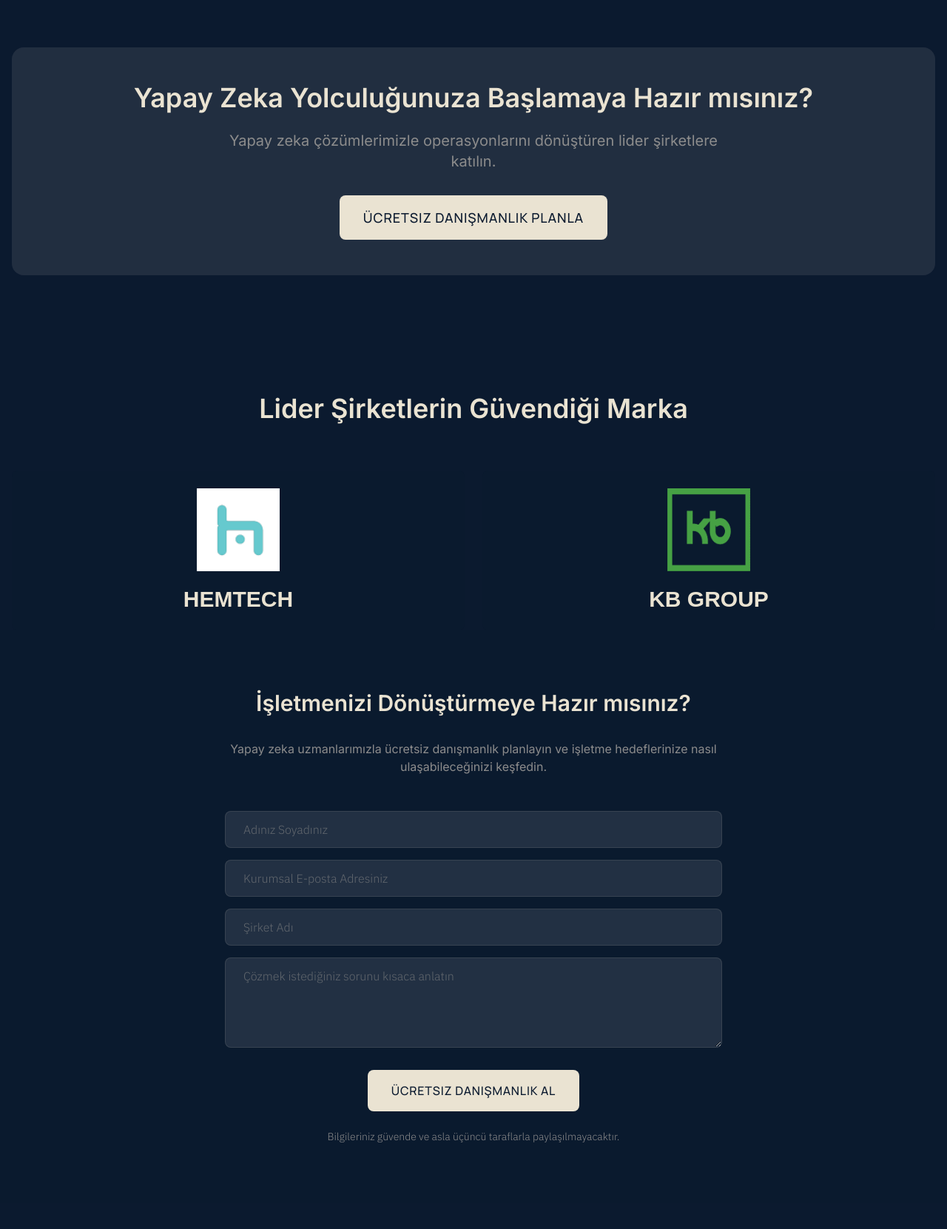
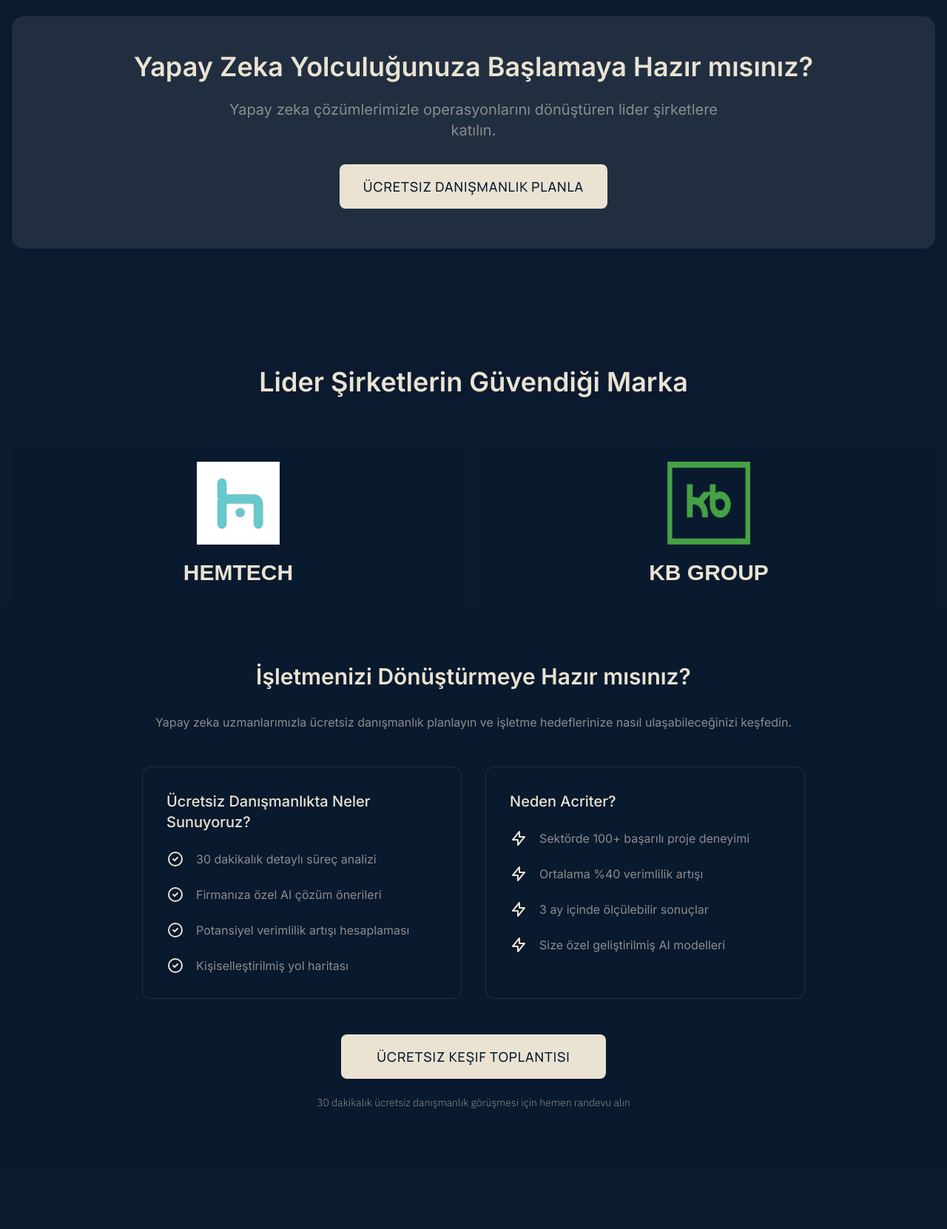
Before and after one commit to Ernosto0/Acriter-landingpage, a Django app: page / in a window 1280 px wide. Shown: the part 2720-4381 px from the top of the page at 74% size. Run offline with Django 5.2, Linux system fonts and the light colour scheme; some libraries are stand-ins or nearby versions; some web fonts are replaced.

Commit message:
Refactor landing page layout and content for improved user experience. Adjust navigation bar spacing, update hero section text, and replace buttons with links for scheduling consultations. Enhance contact form section with detailed offerings and reasons to choose Acriter, while updating contact information for better accessibility.

```diff
--- a/funnel/templates/funnel/landing.html
+++ b/funnel/templates/funnel/landing.html
@@ -64,15 +64,15 @@
 
     <!-- Navigation with Scroll Effect -->
     <nav class="fixed top-0 left-0 right-0 bg-primary/95 backdrop-blur-sm z-40 border-b border-accent/10 transition-all duration-300" id="navbar">
-        <div class="container mx-auto px-4 py-4">
+        <div class="container mx-auto px-4 py-1">
             <div class="flex justify-between items-center">
-                <div class="flex items-center gap-4">
+                <div class="flex items-center gap-3">
                     <div class="font-brand">
-                        <img src="{% static 'image/logo.PNG' %}" alt="Acriter Logo" class="h-24 md:h-28">
+                        <img src="{% static 'image/logo.PNG' %}" alt="Acriter Logo" class="h-14 md:h-16">
                     </div>
-                    <div class="text-5xl font-neue-haas tracking-tight">ACRITER</div>
+                    <div class="text-3xl font-neue-haas tracking-tight">ACRITER</div>
                 </div>
-                <button class="btn-primary bg-transparent border-2 border-accent text-content px-6 py-2 rounded-lg hover:bg-accent/10 transition-all">
+                <button class="btn-primary bg-transparent border-2 border-accent text-content px-5 py-1.5 rounded-lg hover:bg-accent/10 transition-all">
                     İletişim
                 </button>
             </div>
@@ -80,14 +80,14 @@
     </nav>
 
     <!-- Hero Section with Animation -->
-    <header class="pt-32 pb-20 md:pt-40 md:pb-32 relative overflow-hidden gradient-bg">
+    <header class="pt-28 pb-16 md:pt-36 md:pb-24 relative overflow-hidden gradient-bg">
         <!-- Floating Shapes -->
-        <div class="floating-shape" style="top: 20%; left: 10%; animation-delay: 0s;">
+        <div class="floating-shape" style="top: 15%; left: 10%; animation-delay: 0s;">
             <svg width="50" height="50" viewBox="0 0 50 50" fill="none">
                 <circle cx="25" cy="25" r="25" fill="currentColor"/>
             </svg>
         </div>
-        <div class="floating-shape" style="top: 60%; right: 15%; animation-delay: 2s;">
+        <div class="floating-shape" style="top: 30%; right: 15%; animation-delay: 2s;">
             <svg width="40" height="40" viewBox="0 0 40 40" fill="none">
                 <rect width="40" height="40" fill="currentColor"/>
             </svg>
@@ -107,9 +107,9 @@
                 <p class="text-xl md:text-2xl text-accent mb-12 font-subheading max-w-3xl mx-auto" data-aos="fade-up" data-aos-delay="100">
                     Acriter, her firmanın süreçlerine özel olarak geliştirilmiş yapay zekâ modelleriyle üretim verimliliğinizi %40'a kadar artırır.
                 </p>
-                <button class="btn-primary bg-content text-primary px-8 py-4 rounded-lg text-lg" data-aos="fade-up" data-aos-delay="200">
-                    Ücretsiz Danışmanlık Planla
-                </button>
+                <a href="https://calendly.com/acriter" target="_blank" class="btn-primary bg-content text-primary px-8 py-4 rounded-lg text-lg inline-block" data-aos="fade-up" data-aos-delay="200">
+                    Ücretsiz Keşif Toplantısı
+                </a>
             </div>
         </div>
     </header>
@@ -224,7 +224,7 @@
                         <p class="text-accent">Özel Model Geliştirme Deneyimi</p>
                     </div>
                     <div class="text-center">
-                        <div class="text-4xl md:text-5xl font-heading mb-4">12 ay</div>
+                        <div class="text-4xl md:text-5xl font-heading mb-4">3 ay</div>
                         <p class="text-accent">İçinde Ölçülebilir Sonuçlar</p>
                     </div>
                 </div>
@@ -273,9 +273,9 @@
                 <div class="bg-content/10 p-12 rounded-2xl text-center">
                     <h2 class="text-3xl md:text-4xl font-heading mb-6">Yapay Zeka Yolculuğunuza Başlamaya Hazır mısınız?</h2>
                     <p class="text-xl text-accent mb-8 max-w-2xl mx-auto">Yapay zeka çözümlerimizle operasyonlarını dönüştüren lider şirketlere katılın.</p>
-                    <button class="btn-primary bg-content text-primary px-8 py-4 rounded-lg hover:bg-content/90 transition-all text-lg">
+                    <a href="https://calendly.com/acriter" target="_blank" class="btn-primary bg-content text-primary px-8 py-4 rounded-lg hover:bg-content/90 transition-all text-lg inline-block">
                         Ücretsiz Danışmanlık Planla
-                    </button>
+                    </a>
                 </div>
             </div>
         </section>
@@ -364,49 +364,99 @@
         <!-- Contact Form Section with Enhanced UX -->
         <section class="py-20 bg-primary/50">
             <div class="container mx-auto px-4">
-                <div class="max-w-2xl mx-auto text-center">
-                    <h2 class="text-3xl font-heading mb-8" data-aos="fade-up">İşletmenizi Dönüştürmeye Hazır mısınız?</h2>
-                    <p class="text-accent mb-12 font-body" data-aos="fade-up" data-aos-delay="100">Yapay zeka uzmanlarımızla ücretsiz danışmanlık planlayın ve işletme hedeflerinize nasıl ulaşabileceğinizi keşfedin.</p>
+                <div class="max-w-4xl mx-auto">
+                    <h2 class="text-3xl font-heading mb-8 text-center" data-aos="fade-up">İşletmenizi Dönüştürmeye Hazır mısınız?</h2>
+                    <p class="text-accent mb-12 text-center font-body" data-aos="fade-up" data-aos-delay="100">Yapay zeka uzmanlarımızla ücretsiz danışmanlık planlayın ve işletme hedeflerinize nasıl ulaşabileceğinizi keşfedin.</p>
 
-                    <form method="POST" class="space-y-6" id="contactForm" data-aos="fade-up" data-aos-delay="200">
-                        {% csrf_token %}
-                        <div class="space-y-4">
-                            <input
-                                type="text"
-                                name="name"
-                                placeholder="Adınız Soyadınız"
-                                class="w-full px-6 py-3 rounded-lg bg-white/10 border border-accent/20 text-content placeholder-accent/60 focus:outline-none focus:border-accent font-helper form-input"
-                                required
-                            >
-                            <input
-                                type="email"
-                                name="email"
-                                placeholder="Kurumsal E-posta Adresiniz"
-                                class="w-full px-6 py-3 rounded-lg bg-white/10 border border-accent/20 text-content placeholder-accent/60 focus:outline-none focus:border-accent font-helper form-input"
-                                required
-                            >
-                            <input
-                                type="text"
-                                name="company"
-                                placeholder="Şirket Adı"
-                                class="w-full px-6 py-3 rounded-lg bg-white/10 border border-accent/20 text-content placeholder-accent/60 focus:outline-none focus:border-accent font-helper form-input"
-                                required
-                            >
-                            <textarea
-                                name="challenge"
-                                placeholder="Çözmek istediğiniz sorunu kısaca anlatın"
-                                rows="4"
-                                class="w-full px-6 py-3 rounded-lg bg-white/10 border border-accent/20 text-content placeholder-accent/60 focus:outline-none focus:border-accent font-helper form-input"
-                                required
-                            ></textarea>
+                    <div class="grid md:grid-cols-2 gap-8 mb-12">
+                        <!-- Left Column -->
+                        <div class="bg-primary/30 p-8 rounded-xl border border-accent/20" data-aos="fade-up" data-aos-delay="200">
+                            <h3 class="text-xl font-subheading mb-6">Ücretsiz Danışmanlıkta Neler Sunuyoruz?</h3>
+                            <ul class="space-y-6">
+                                <li class="flex items-center gap-4">
+                                    <div class="flex-shrink-0">
+                                        <svg class="w-6 h-6 text-content" fill="none" stroke="currentColor" viewBox="0 0 24 24">
+                                            <path stroke-linecap="round" stroke-linejoin="round" stroke-width="2" d="M9 12l2 2 4-4m6 2a9 9 0 11-18 0 9 9 0 0118 0z"></path>
+                                        </svg>
+                                    </div>
+                                    <span class="text-accent">30 dakikalık detaylı süreç analizi</span>
+                                </li>
+                                <li class="flex items-center gap-4">
+                                    <div class="flex-shrink-0">
+                                        <svg class="w-6 h-6 text-content" fill="none" stroke="currentColor" viewBox="0 0 24 24">
+                                            <path stroke-linecap="round" stroke-linejoin="round" stroke-width="2" d="M9 12l2 2 4-4m6 2a9 9 0 11-18 0 9 9 0 0118 0z"></path>
+                                        </svg>
+                                    </div>
+                                    <span class="text-accent">Firmanıza özel AI çözüm önerileri</span>
+                                </li>
+                                <li class="flex items-center gap-4">
+                                    <div class="flex-shrink-0">
+                                        <svg class="w-6 h-6 text-content" fill="none" stroke="currentColor" viewBox="0 0 24 24">
+                                            <path stroke-linecap="round" stroke-linejoin="round" stroke-width="2" d="M9 12l2 2 4-4m6 2a9 9 0 11-18 0 9 9 0 0118 0z"></path>
+                                        </svg>
+                                    </div>
+                                    <span class="text-accent">Potansiyel verimlilik artışı hesaplaması</span>
+                                </li>
+                                <li class="flex items-center gap-4">
+                                    <div class="flex-shrink-0">
+                                        <svg class="w-6 h-6 text-content" fill="none" stroke="currentColor" viewBox="0 0 24 24">
+                                            <path stroke-linecap="round" stroke-linejoin="round" stroke-width="2" d="M9 12l2 2 4-4m6 2a9 9 0 11-18 0 9 9 0 0118 0z"></path>
+                                        </svg>
+                                    </div>
+                                    <span class="text-accent">Kişiselleştirilmiş yol haritası</span>
+                                </li>
+                            </ul>
                         </div>
-                        <button type="submit" class="btn-primary bg-content text-primary px-8 py-4 rounded-lg hover:bg-content/90 transition-all w-full md:w-auto">
-                            Ücretsiz Danışmanlık Al
-                        </button>
-                        <p class="text-accent text-sm font-helper mt-4">
-                            Bilgileriniz güvende ve asla üçüncü taraflarla paylaşılmayacaktır.
+
+                        <!-- Right Column -->
+                        <div class="bg-primary/30 p-8 rounded-xl border border-accent/20" data-aos="fade-up" data-aos-delay="300">
+                            <h3 class="text-xl font-subheading mb-6">Neden Acriter?</h3>
+                            <ul class="space-y-6">
+                                <li class="flex items-center gap-4">
+                                    <div class="flex-shrink-0">
+                                        <svg class="w-6 h-6 text-content" fill="none" stroke="currentColor" viewBox="0 0 24 24">
+                                            <path stroke-linecap="round" stroke-linejoin="round" stroke-width="2" d="M13 10V3L4 14h7v7l9-11h-7z"></path>
+                                        </svg>
+                                    </div>
+                                    <span class="text-accent">Sektörde 100+ başarılı proje deneyimi</span>
+                                </li>
+                                <li class="flex items-center gap-4">
+                                    <div class="flex-shrink-0">
+                                        <svg class="w-6 h-6 text-content" fill="none" stroke="currentColor" viewBox="0 0 24 24">
+                                            <path stroke-linecap="round" stroke-linejoin="round" stroke-width="2" d="M13 10V3L4 14h7v7l9-11h-7z"></path>
+                                        </svg>
+                                    </div>
+                                    <span class="text-accent">Ortalama %40 verimlilik artışı</span>
+                                </li>
+                                <li class="flex items-center gap-4">
+                                    <div class="flex-shrink-0">
+                                        <svg class="w-6 h-6 text-content" fill="none" stroke="currentColor" viewBox="0 0 24 24">
+                                            <path stroke-linecap="round" stroke-linejoin="round" stroke-width="2" d="M13 10V3L4 14h7v7l9-11h-7z"></path>
+                                        </svg>
+                                    </div>
+                                    <span class="text-accent">3 ay içinde ölçülebilir sonuçlar</span>
+                                </li>
+                                <li class="flex items-center gap-4">
+                                    <div class="flex-shrink-0">
+                                        <svg class="w-6 h-6 text-content" fill="none" stroke="currentColor" viewBox="0 0 24 24">
+                                            <path stroke-linecap="round" stroke-linejoin="round" stroke-width="2" d="M13 10V3L4 14h7v7l9-11h-7z"></path>
+                                        </svg>
+                                    </div>
+                                    <span class="text-accent">Size özel geliştirilmiş AI modelleri</span>
+                                </li>
+                            </ul>
+                        </div>
+                    </div>
+
+                    <!-- CTA Button -->
+                    <div class="text-center" data-aos="fade-up" data-aos-delay="400">
+                        <a href="https://calendly.com/acriter" target="_blank" class="btn-primary bg-content text-primary px-12 py-4 rounded-lg hover:bg-content/90 transition-all text-lg inline-block">
+                            Ücretsiz Keşif Toplantısı
+                        </a>
+                        <p class="text-accent text-sm mt-4 font-helper">
+                            30 dakikalık ücretsiz danışmanlık görüşmesi için hemen randevu alın
                         </p>
-                    </form>
+                    </div>
                 </div>
             </div>
         </section>
@@ -456,12 +506,12 @@
                 </div>
                 <div>
                     <div class="font-subheading text-content">Bizi Arayın</div>
-                    <div class="text-sm text-accent">+1 (234) 567-890</div>
+                    <div class="text-sm text-accent">+90 553 584 37 14</div>
                 </div>
             </a>
 
             <!-- WhatsApp -->
-            <a href="https://wa.me/1234567890" target="_blank" class="flex items-center gap-3 p-4 hover:bg-content/5 transition-colors border-t border-accent/10">
+            <a href="https://wa.me/5535843714" target="_blank" class="flex items-center gap-3 p-4 hover:bg-content/5 transition-colors border-t border-accent/10">
                 <div class="w-10 h-10 bg-content/10 rounded-full flex items-center justify-center">
                     <svg xmlns="http://www.w3.org/2000/svg" class="h-5 w-5 text-content" viewBox="0 0 24 24" fill="currentColor">
                         <path d="M12.031 6.172c-3.181 0-5.767 2.586-5.768 5.766-.001 1.298.38 2.27 1.019 3.287l-.582 2.128 2.182-.573c.978.58 1.911.928 3.145.929 3.178 0 5.767-2.587 5.768-5.766.001-3.187-2.575-5.77-5.764-5.771zm3.392 8.244c-.144.405-.837.774-1.17.824-.299.045-.677.063-1.092-.069-.252-.08-.575-.187-.988-.365-1.739-.751-2.874-2.502-2.961-2.617-.087-.116-.708-.94-.708-1.793s.448-1.273.607-1.446c.159-.173.346-.217.462-.217l.332.006c.106.005.249-.04.39.298.144.347.491 1.2.534 1.287.043.087.072.188.014.304-.058.116-.087.188-.173.289l-.26.304c-.087.086-.177.18-.076.354.101.174.449.741.964 1.201.662.591 1.221.774 1.394.86s.274.072.376-.043c.101-.116.433-.506.549-.68.116-.173.231-.145.39-.087s1.011.477 1.184.564.289.13.332.202c.045.072.045.419-.1.824zm-3.423-14.416c-6.627 0-12 5.373-12 12s5.373 12 12 12 12-5.373 12-12-5.373-12-12-12zm.029 18.88c-1.161 0-2.305-.292-3.318-.844l-3.677.964.984-3.595c-.607-1.052-.927-2.246-.926-3.468.001-3.825 3.113-6.937 6.937-6.937 1.856.001 3.598.723 4.907 2.034 1.31 1.311 2.031 3.054 2.03 4.908-.001 3.825-3.113 6.938-6.937 6.938z"/>
@@ -474,7 +524,7 @@
             </a>
 
             <!-- Email -->
-            <a href="mailto:contact@Acriter.com" class="flex items-center gap-3 p-4 hover:bg-content/5 transition-colors rounded-b-lg border-t border-accent/10">
+            <a href="mailto:info@acriter.tech" class="flex items-center gap-3 p-4 hover:bg-content/5 transition-colors rounded-b-lg border-t border-accent/10">
                 <div class="w-10 h-10 bg-content/10 rounded-full flex items-center justify-center">
                     <svg xmlns="http://www.w3.org/2000/svg" class="h-5 w-5 text-content" fill="none" viewBox="0 0 24 24" stroke="currentColor">
                         <path stroke-linecap="round" stroke-linejoin="round" stroke-width="2" d="M3 8l7.89 5.26a2 2 0 002.22 0L21 8M5 19h14a2 2 0 002-2V7a2 2 0 00-2-2H5a2 2 0 00-2 2v10a2 2 0 002 2z" />
@@ -482,7 +532,7 @@
                 </div>
                 <div>
                     <div class="font-subheading text-content">E-posta Gönderin</div>
-                    <div class="text-sm text-accent">contact@acriter.com</div>
+                    <div class="text-sm text-accent">info@acriter.tech</div>
                 </div>
             </a>
         </div>
```
